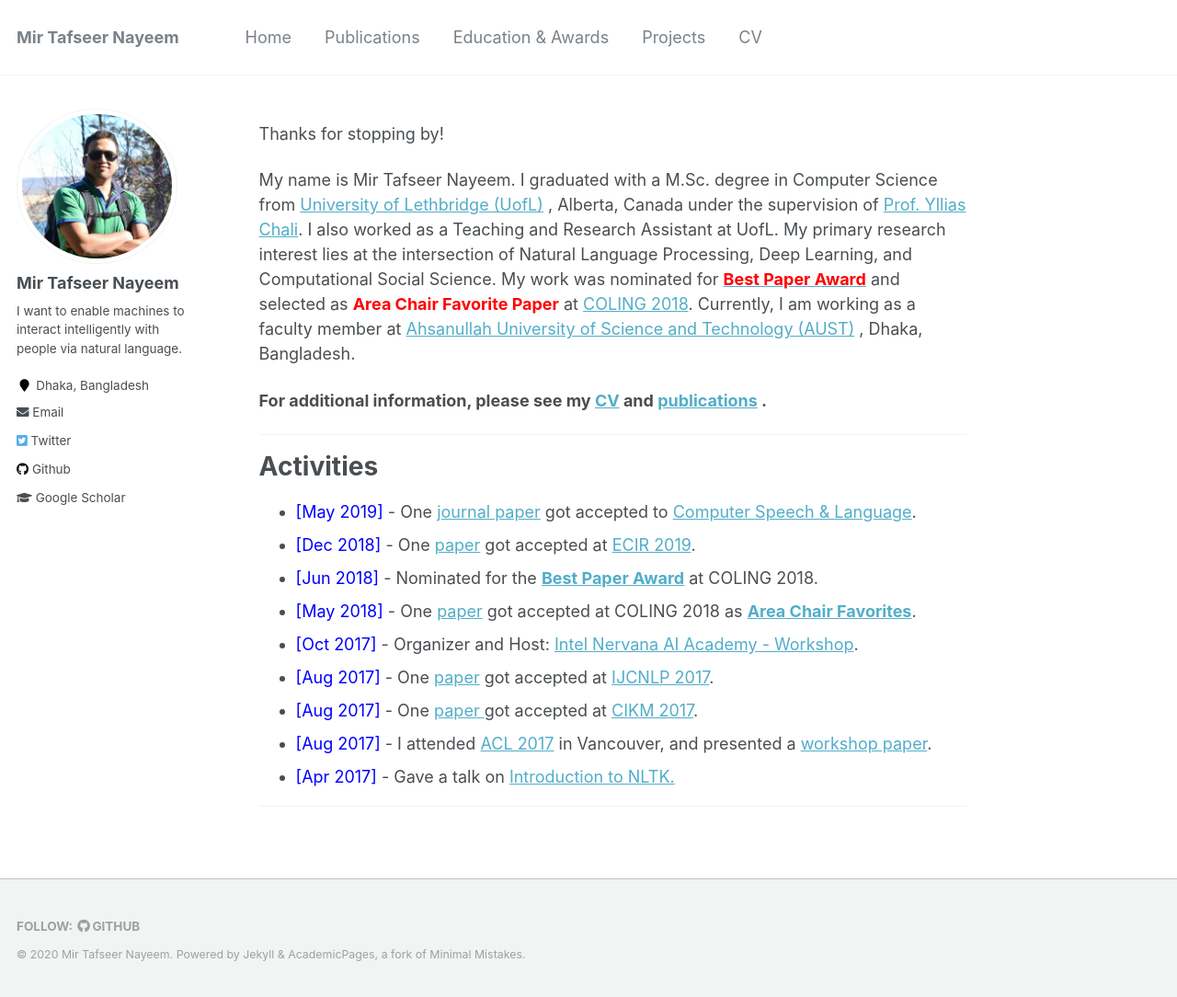
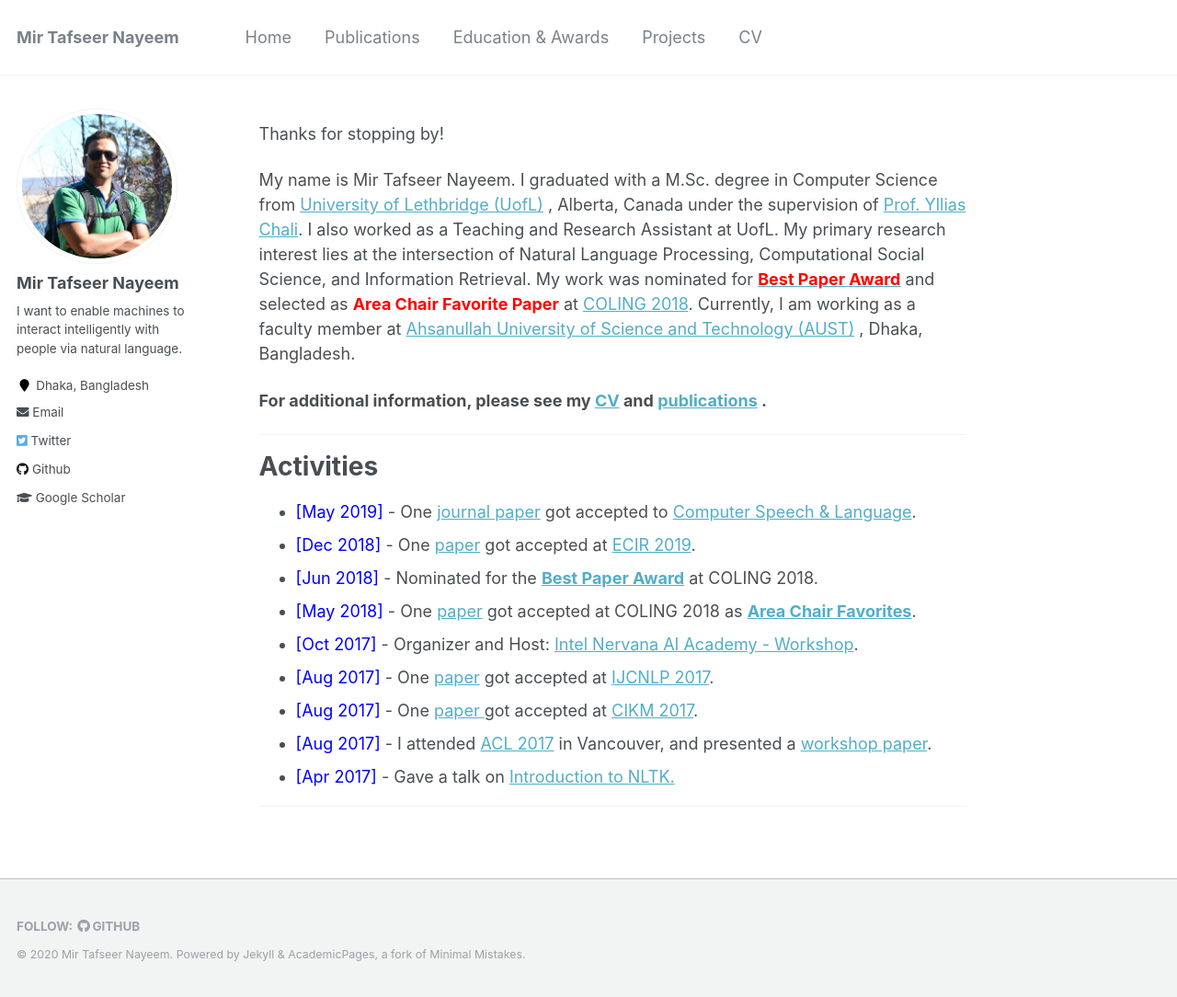
Before and after one commit to sujan-sarker/sujan-sarker.github.io, a Jekyll site: the page built from _pages/about.md, in a window 1280 px wide and 1084 px high. Shown: the whole window at 92% size. Built offline with Jekyll 4.4.1, drawn with Linux system fonts in a browser that asks for light colours.

Commit message:
Update about.md

```diff
--- a/_pages/about.md
+++ b/_pages/about.md
@@ -9,7 +9,7 @@ redirect_from:
 ---
 Thanks for stopping by!
 
-My name is Mir Tafseer Nayeem. I graduated with a M.Sc. degree in Computer Science from [University of Lethbridge (UofL)](https://www.uleth.ca/) , Alberta, Canada under the supervision of [Prof. Yllias Chali](http://www.cs.uleth.ca/~chali/). I also worked as a Teaching and Research Assistant at UofL.  My primary research interest lies at the intersection of Natural Language Processing, Deep Learning, and Computational Social Science. My work was nominated for [<span style="color:Red"> **Best Paper Award**</span>](http://coling2018.org/coling-2018-best-papers/) and selected as <span style="color:Red"> **Area Chair Favorite Paper** </span> at [COLING 2018](http://coling2018.org). Currently, I am working as a faculty member at [Ahsanullah University of Science and Technology (AUST)](http://aust.edu/cse/index.htm) , Dhaka, Bangladesh.
+My name is Mir Tafseer Nayeem. I graduated with a M.Sc. degree in Computer Science from [University of Lethbridge (UofL)](https://www.uleth.ca/) , Alberta, Canada under the supervision of [Prof. Yllias Chali](http://www.cs.uleth.ca/~chali/). I also worked as a Teaching and Research Assistant at UofL.  My primary research interest lies at the intersection of Natural Language Processing, Computational Social Science, and Information Retrieval. My work was nominated for [<span style="color:Red"> **Best Paper Award**</span>](http://coling2018.org/coling-2018-best-papers/) and selected as <span style="color:Red"> **Area Chair Favorite Paper** </span> at [COLING 2018](http://coling2018.org). Currently, I am working as a faculty member at [Ahsanullah University of Science and Technology (AUST)](http://aust.edu/cse/index.htm) , Dhaka, Bangladesh.
 
 
 **For additional information, please see my [CV](https://tafseer-nayeem.github.io/cv/) and [publications](https://tafseer-nayeem.github.io/publications/) .**
```
